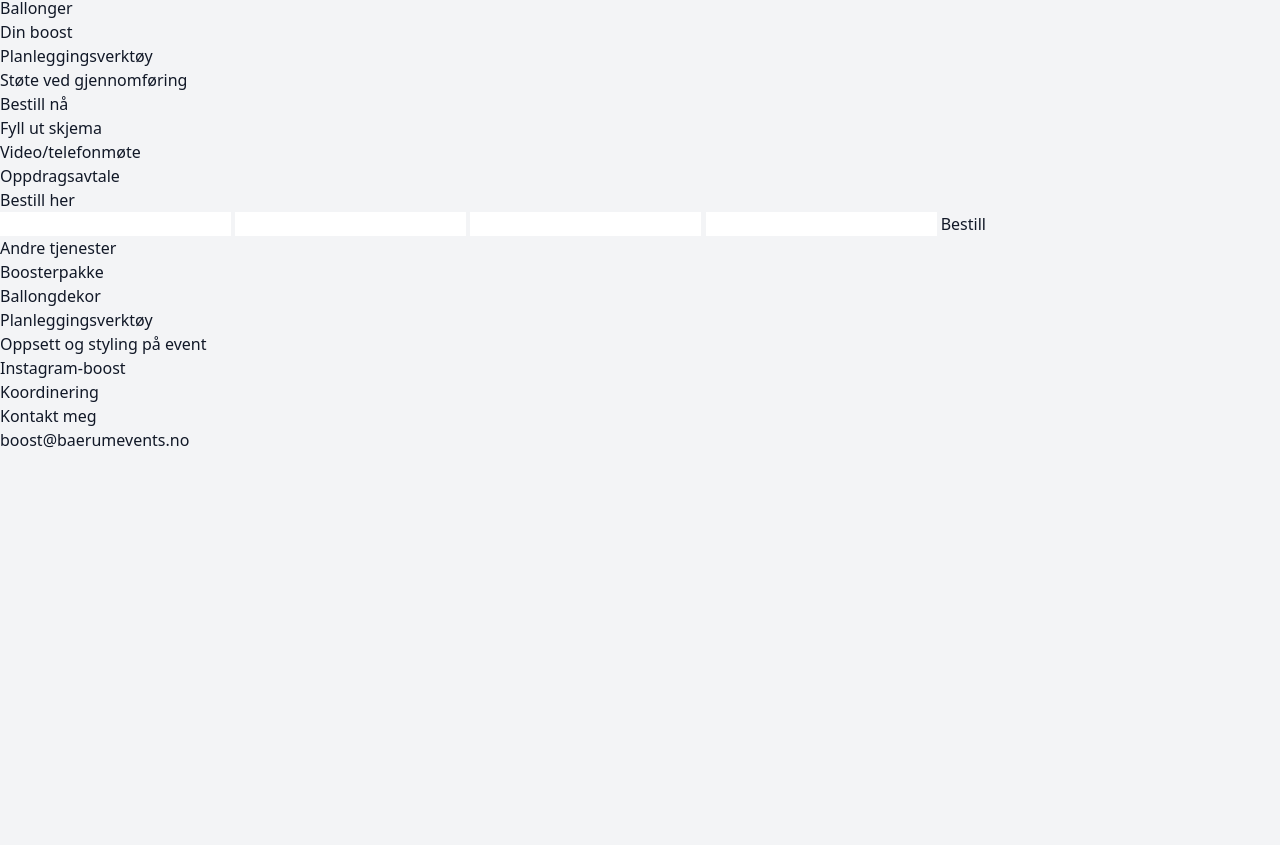
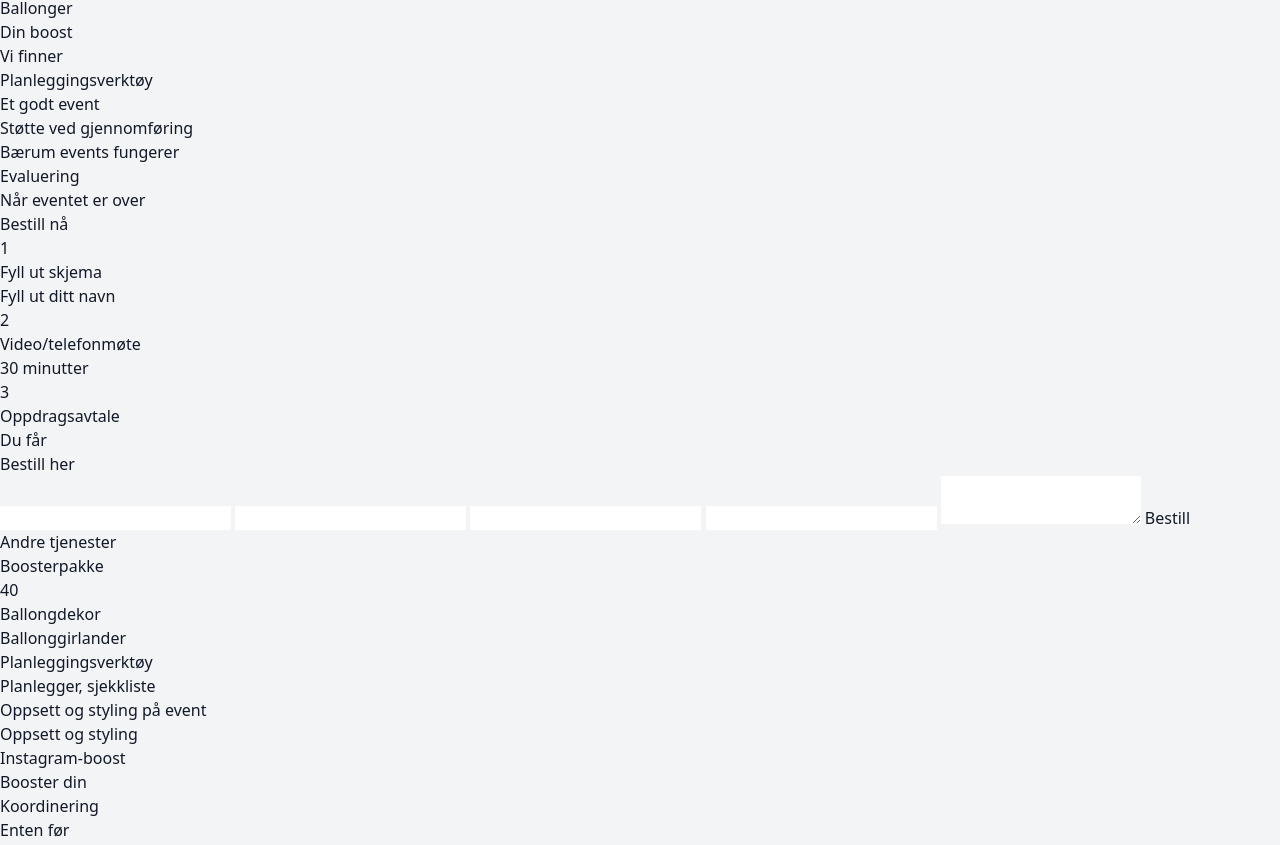
Before and after one commit to Annis1346/baerumevents, a plain HTML site: page index.html in a window 1280 px wide. Shown: the part 250-1095 px from the top of the page. Drawn offline with Linux system fonts and the light colour scheme.

Commit message:
more text

```diff
--- a/index.html
+++ b/index.html
@@ -45,7 +45,7 @@
         <div>
           <p>Lager eventer</p>
           <p>Eventplanlegger i Bærum</p>
-          <svg>Bærum events</svg>
+          <svg><title>Bærum events</title></svg>
         </div>
       </section>
     </header>
@@ -56,10 +56,22 @@
         <div class="grid">
           <div>Ballonger</div>
           <div class="grid">
-            <article>Din boost</article>
-            <article>Planleggingsverktøy</article>
-            <article>Støte ved gjennomføring</article>
-            <article></article>
+            <article>
+              <h3>Din boost</h3>
+              <p>Vi finner</p>
+            </article>
+            <article>
+              <h3>Planleggingsverktøy</h3>
+              <p>Et godt event</p>
+            </article>
+            <article>
+              <h3>Støtte ved gjennomføring</h3>
+              <p>Bærum events fungerer</p>
+            </article>
+            <article>
+              <h3>Evaluering</h3>
+              <p>Når eventet er over</p>
+            </article>
           </div>
         </div>
       </section>
@@ -67,9 +79,21 @@
       <section aria-label="Bestill nå">
         <h2>Bestill nå</h2>
         <ol>
-          <li>Fyll ut skjema</li>
-          <li>Video/telefonmøte</li>
-          <li>Oppdragsavtale</li>
+          <li>
+            <p>1</p>
+            <h3>Fyll ut skjema</h3>
+            <p>Fyll ut ditt navn</p>
+          </li>
+          <li>
+            <p>2</p>
+            <h3>Video/telefonmøte</h3>
+            <p>30 minutter</p>
+          </li>
+          <li>
+            <p>3</p>
+            <h3>Oppdragsavtale</h3>
+            <p>Du får</p>
+          </li>
         </ol>
       </section>
 
@@ -77,10 +101,11 @@
         <h2>Bestill her</h2>
         <div>
           <form>
-            <input />
-            <input />
-            <input />
-            <input />
+            <input name="navn" />
+            <input name="virksomhet" />
+            <input name="epost" />
+            <input name="telefonnummer" />
+            <textarea name="kommentar"></textarea>
             <button>Bestill</button>
           </form>
         </div>
@@ -89,12 +114,30 @@
       <section aria-label="Andre tjenester">
         <h2>Andre tjenester</h2>
         <ul class="grid">
-          <li>Boosterpakke</li>
-          <li>Ballongdekor</li>
-          <li>Planleggingsverktøy</li>
-          <li>Oppsett og styling på event</li>
-          <li>Instagram-boost</li>
-          <li>Koordinering</li>
+          <li>
+            <p>Boosterpakke</p>
+            <p>40</p>
+          </li>
+          <li>
+            <p>Ballongdekor</p>
+            <p>Ballonggirlander</p>
+          </li>
+          <li>
+            <p>Planleggingsverktøy</p>
+            <p>Planlegger, sjekkliste</p>
+          </li>
+          <li>
+            <p>Oppsett og styling på event</p>
+            <p>Oppsett og styling</p>
+          </li>
+          <li>
+            <p>Instagram-boost</p>
+            <p>Booster din</p>
+          </li>
+          <li>
+            <p>Koordinering</p>
+            <p>Enten før</p>
+          </li>
         </ul>
       </section>
 
```
